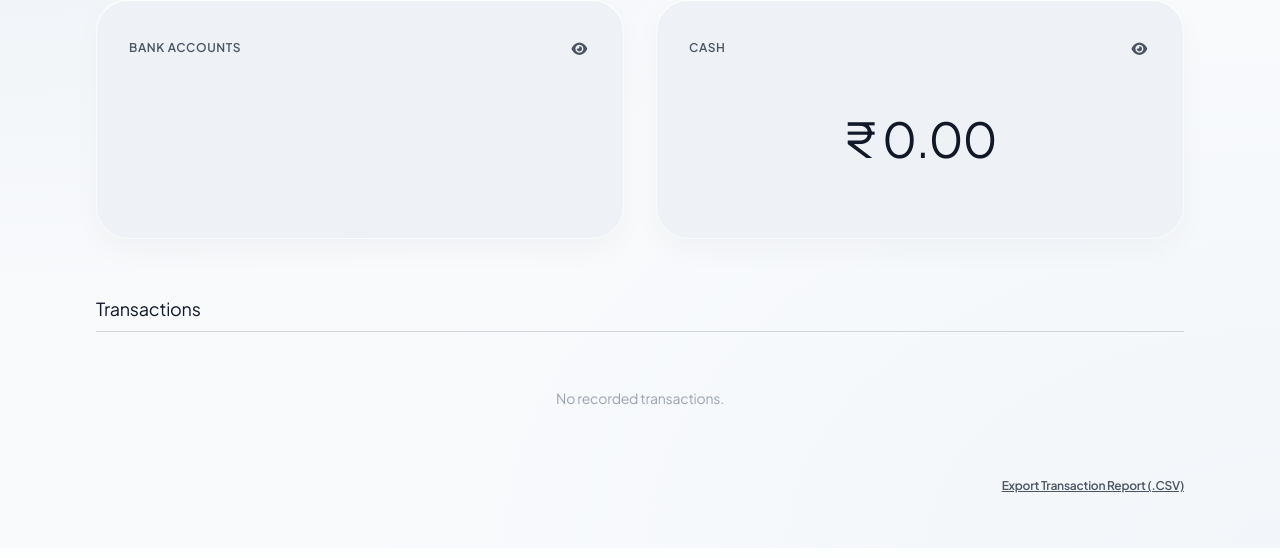
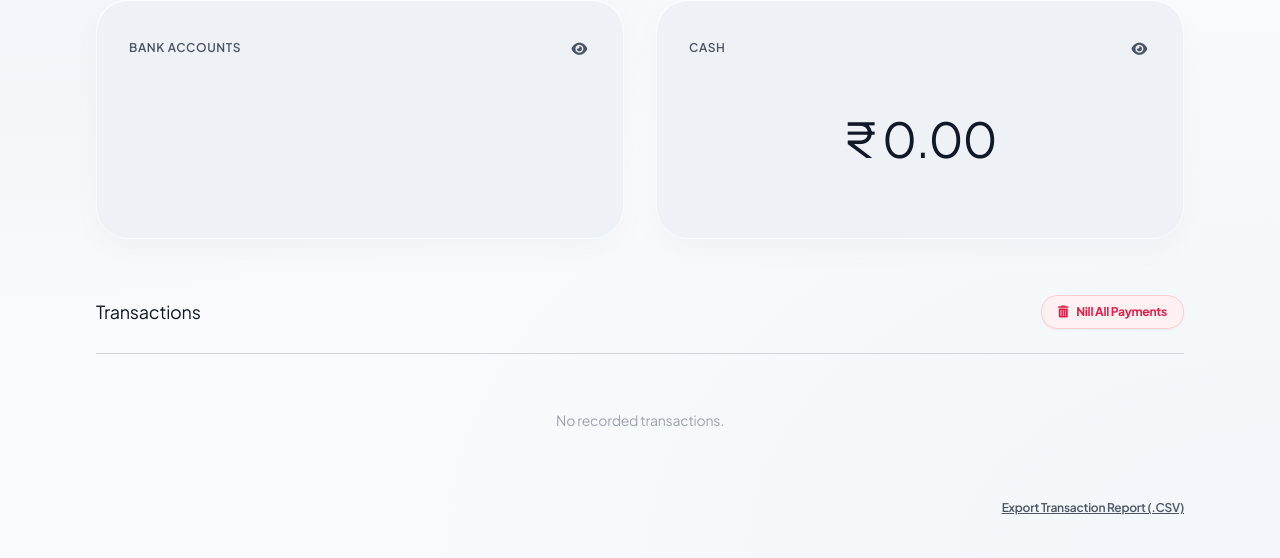
Before and after one commit to parthongit89/Stride, a Flask app: page /expenses/ in a window 1280 px wide. Shown: the part 252-810 px from the top of the page. Before the commit the page ends 745 px from the top, so only its background shows below. Run offline with Flask 3, Linux system fonts and the light colour scheme; the visitor is signed in with stand-in values (Sample User, id 1); data that the repository does not hold is empty; some libraries are stand-ins or nearby versions.

Commit message:
Add Nill All Payments feature to vanish user transaction data and reset balances to zero

```diff
--- a/routes/expenses.py
+++ b/routes/expenses.py
@@ -34,6 +34,26 @@ def get_expenses_data():
             'total_expense': round(total_expense, 2),
             'net_balance': round(total_income - total_expense, 2)
         }
+    })
+
+@expenses_bp.route('/api/nill', methods=['POST'])
+@login_required
+def nill_expenses():
+    user_id = session['user_id']
+
+    # 1. Delete all transactions for the unique user
+    ExpenseTransaction.query.filter_by(user_id=user_id).delete()
+
+    # 2. Reset all bank account and cash balances to 0.00 for the unique user
+    accounts = BankAccount.query.filter_by(user_id=user_id).all()
+    for acc in accounts:
+        acc.balance = 0.00
+
+    db.session.commit()
+
+    return jsonify({
+        'success': True,
+        'message': 'All transaction data has been nilled out and account balances reset to ₹0.00.'
     })
 
 @expenses_bp.route('/api/accounts/add', methods=['POST'])
--- a/static/js/expenses.js
+++ b/static/js/expenses.js
@@ -18,6 +18,24 @@ function loadExpensesData() {
                 updateView(data.summary);
             }
         });
+}
+
+function confirmNillData() {
+    if (confirm("Are you sure you want to Nill out all payment data? All transaction history will vanish and account balances will be reset to ₹0.00.")) {
+        fetch('/expenses/api/nill', {
+            method: 'POST',
+            headers: { 'Content-Type': 'application/json' }
+        })
+        .then(res => res.json())
+        .then(data => {
+            if (data.success) {
+                loadExpensesData();
+            } else {
+                alert(data.message || 'Failed to Nill payment data.');
+            }
+        })
+        .catch(err => console.error("Nill error:", err));
+    }
 }
 
 function togglePrivacy() {
--- a/templates/expenses.html
+++ b/templates/expenses.html
@@ -62,12 +62,15 @@
         </div>
     </div>
 
-    <!-- Bottom Section: Transactions Ledger -->
+    <!-- Bottom Section: Transactions Ledger & Nill Button -->
     <div class="space-y-6 pt-4">
-        <div>
+        <div class="flex items-center justify-between">
             <h2 class="text-lg font-normal text-gray-900">Transactions</h2>
-            <hr class="border-gray-300 mt-2">
+            <button onclick="confirmNillData()" class="px-4 py-2 bg-rose-50 hover:bg-rose-600 text-rose-600 hover:text-white rounded-2xl text-xs font-bold transition-all shadow-sm flex items-center gap-2 border border-rose-200 cursor-pointer">
+                <i class="fa-solid fa-trash-can"></i> Nill All Payments
+            </button>
         </div>
+        <hr class="border-gray-300 mt-2">
 
         <div id="transactions-cards-feed" class="space-y-4">
             <!-- Transaction Rows rendered by JS -->
--- a/verify_stride.py
+++ b/verify_stride.py
@@ -57,6 +57,12 @@ def test_app():
         print("Accounts count:", len(exp_data.get('accounts')))
         print("Transactions count:", len(exp_data.get('transactions')))
 
+        # Test Nill Expenses endpoint
+        nill_res = client.post('/expenses/api/nill')
+        print("Nill expenses API status code:", nill_res.status_code)
+        assert nill_res.status_code == 200
+        assert nill_res.get_json().get('success') is True
+
         # Test Monthly report download
         report_res = client.get('/expenses/api/download-report?month=Aug2026')
         print("Monthly report download status code:", report_res.status_code)
```
